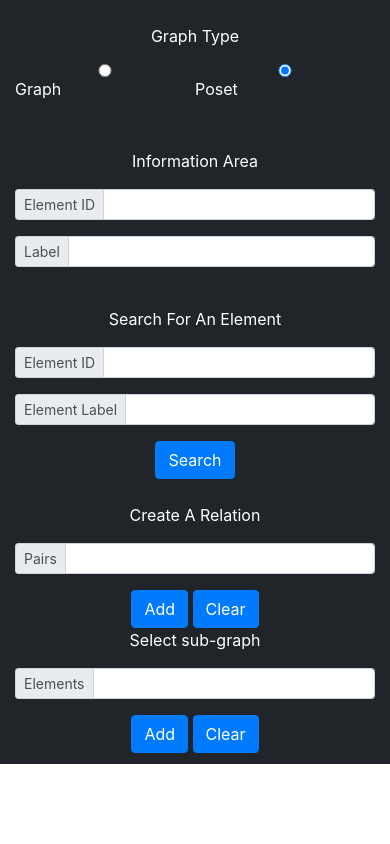
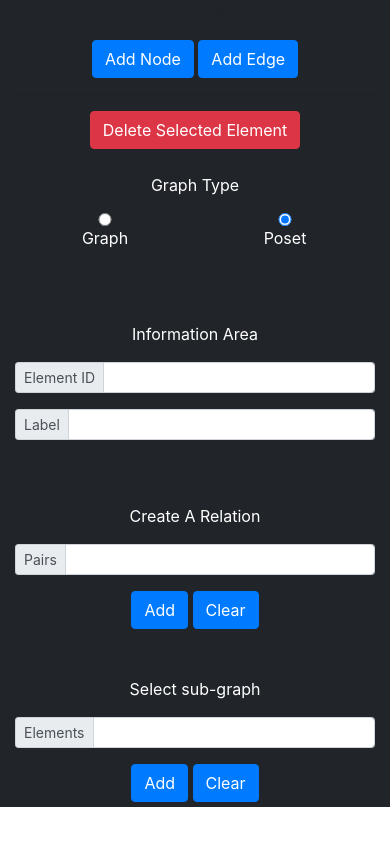
Before and after one commit to Sicarius154/GraphZoom, a Flask app: template templates/index.html in a window 390 px wide. Shown: the part 56-900 px from the top of the page. Run offline with Flask 2, Linux system fonts and the light colour scheme; the template is opened without the code that fills it, so the values that code supplies are empty; parts of the project's set-up code (start-up, migrations or seed data) failed here and were passed over; some libraries are stand-ins or nearby versions.

Commit message:
Improved UI

```diff
--- a/static/js/main.js
+++ b/static/js/main.js
@@ -52,8 +52,8 @@ function start(){
         {
           selector: "node",
           style :
-          {"text-valign": "center",
-          "text-halign": "center",
+          {"text-valign": "top",
+          "text-halign": "top",
           "label": "data(label)"
         }
       },
@@ -144,8 +144,6 @@ function clearGraph(){
   document.getElementById("relationPairsTextArea").value = "";
   document.getElementById("idInputTextArea").value = "";
   document.getElementById("labelTextInputArea").value = "";
-  document.getElementById("findElementlabelTextArea").value = "";
-  document.getElementById("findElementIdTextArea").value = "";
 }
 
 /*
--- a/templates/index.html
+++ b/templates/index.html
@@ -53,18 +53,6 @@
             <a class="dropdown-item" href="#" onclick="newGraph();">New graph</a>
             <div class="dropdown-divider"></div>
             <a class="dropdown-item" href="#" onclick="shutdownServer();">Quit</a>
-          </div>
-        </li>
-        <!-- Elements dropdown menu -->
-        <li class="nav-item dropdown">
-          <a class="nav-link dropdown-toggle" href="#" id="elementsDropdown" role="button" data-toggle="dropdown" aria-haspopup="true" aria-expanded="false">
-            Elements
-          </a>
-          <div class="dropdown-menu" aria-labelledby="elementsDropdown">
-            <a class="dropdown-item" href="#" onclick="addNewNode();">Add node</a>
-            <a class="dropdown-item" href="#" onclick="addNewEdge();">Add edge</a>
-            <div class="dropdown-divider"></div>
-            <a class="dropdown-item" href="#" onclick="deleteElement()">Delete selected elements</a>
           </div>
         </li>
         <!-- Operations dropdown menu -->
@@ -137,14 +125,22 @@
   <div class="container-fluid" style="height:100vh;">
     <div class="row" style="height:100vh;">
       <!-- The hex value is the same color as the nav bar, don't edit it -->
-      <div id="left-hand-panel" class="col-sm-3 col-md-3 col-bg-3 no-float" style="background-color: #212529;">
-        <br/>
+      <div id="left-hand-panel" class="text-center col-sm-3 col-md-3 col-bg-3 no-float" style="background-color: #212529;">
+        <!-- Basic graph elements-->
+        <p class="text-center">Basic Interaction</p>
+          <button class="btn btn-primary text-center" onclick="addNewNode();">Add Node</button>
+          <button class="btn btn-primary text-center" onclick="addNewEdge();">Add Edge</button>
+        <hr />
+          <button class="btn btn-danger" onclick="deleteElement();">Delete Selected Element</button>
+        <br />
+        <br />
         <!-- Allows the user to specify what type of graph this is so that the correct operations are performed -->
         <p class="text-center" style="color: white">Graph Type</p>
         <div class="form-group input-group input-group-sm mb-3">
           <label onchange="graphRadioChanged();" style="width:50%;color:white;"><input name="graphRadios" id="isGraphRadio" type="radio" class="form-control" aria-label="Small" aria-describedby="inputGroup-sizing-sm" checked="false">Graph</label>
           <label onchange="graphRadioChanged();" style="width:50%;color:white;"><input name="graphRadios" id="isPosetRadio" type="radio" class="form-control" aria-label="Small" aria-describedby="inputGroup-sizing-sm" checked="true">Poset</label>
         </div>
+        <br />
         <br />
         <!-- The ID area of each element, contains a label and a form input for the value -->
         <p class="text-center"style="color: white">Information Area</p>
@@ -163,26 +159,6 @@
         </div>
 
         <br />
-        <div id="findElementSearchArea" class="text-center">
-          <p class="text-center" style="color: white">Search For An Element</p>
-
-        <!-- Used to find an element that matches all criteria input-->
-        <div class="input-group input-group-sm mb-3">
-          <div class="input-group-prepend">
-            <span class="input-group-text" id="inputGroup-sizing-sm">Element ID</span>
-          </div>
-          <input id ="findElementIdTextArea" type="text" class="form-control" aria-label="Small" aria-describedby="inputGroup-sizing-sm">
-        </div>
-        <div class="input-group input-group-sm mb-3">
-          <div class="input-group-prepend">
-            <span class="input-group-text" id="inputGroup-sizing-sm">Element Label</span>
-          </div>
-          <input id ="findElementlabelTextArea" type="text" class="form-control" aria-label="Small" aria-describedby="inputGroup-sizing-sm">
-        </div>
-        <button id="findElementSearchButton" onclick="searchForElements();" class="btn btn-primary">Search</button>
-
-      </div>
-
       <br />
       <div id="createRelationArea" class="text-center">
         <p class="text-center" style="color: white">Create A Relation</p>
@@ -196,8 +172,9 @@
       </div>
       <button id="addRelationPairButton" onclick="addPairToRelationData();" class="btn btn-primary">Add</button>
       <button id="clearRelationDataButton" onclick="sendRelationDataToServer();" class="btn btn-primary">Clear</button>
-
     </div>
+    <br />
+    <br />
     <!-- This area is similar to the relation selection area but is instead used for selecting a subgraph -->
     <div id="createRelationArea" class="text-center">
       <p class="text-center" style="color: white">Select sub-graph</p>
```
Also changed, not shown: graph.py (+4 -3 lines).
